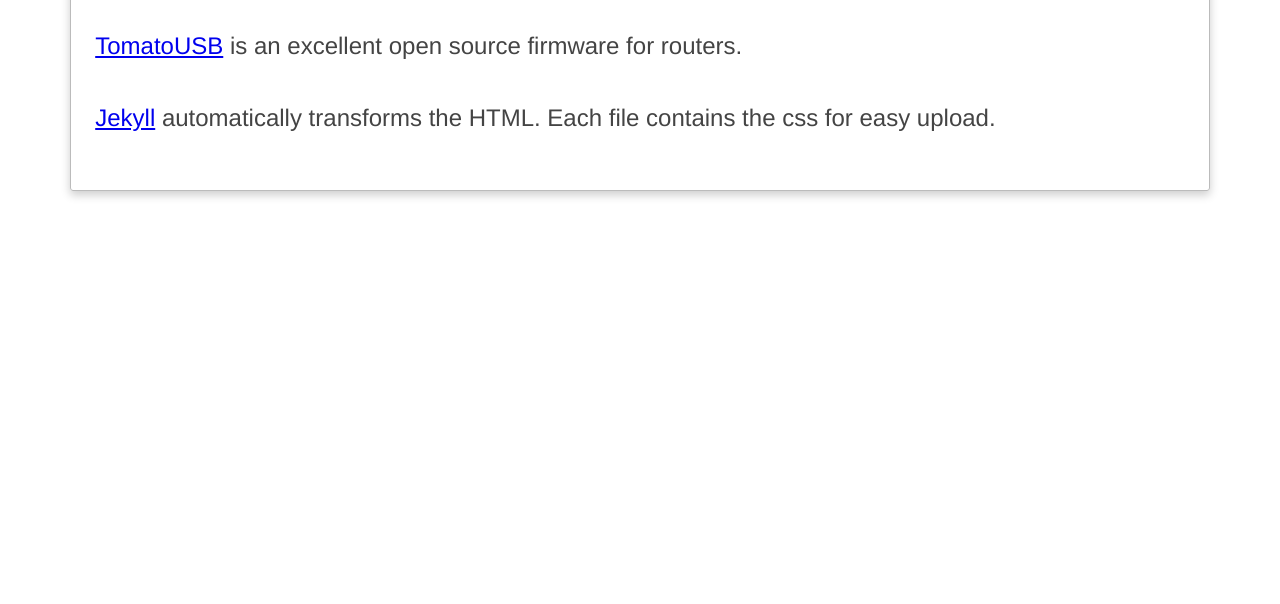
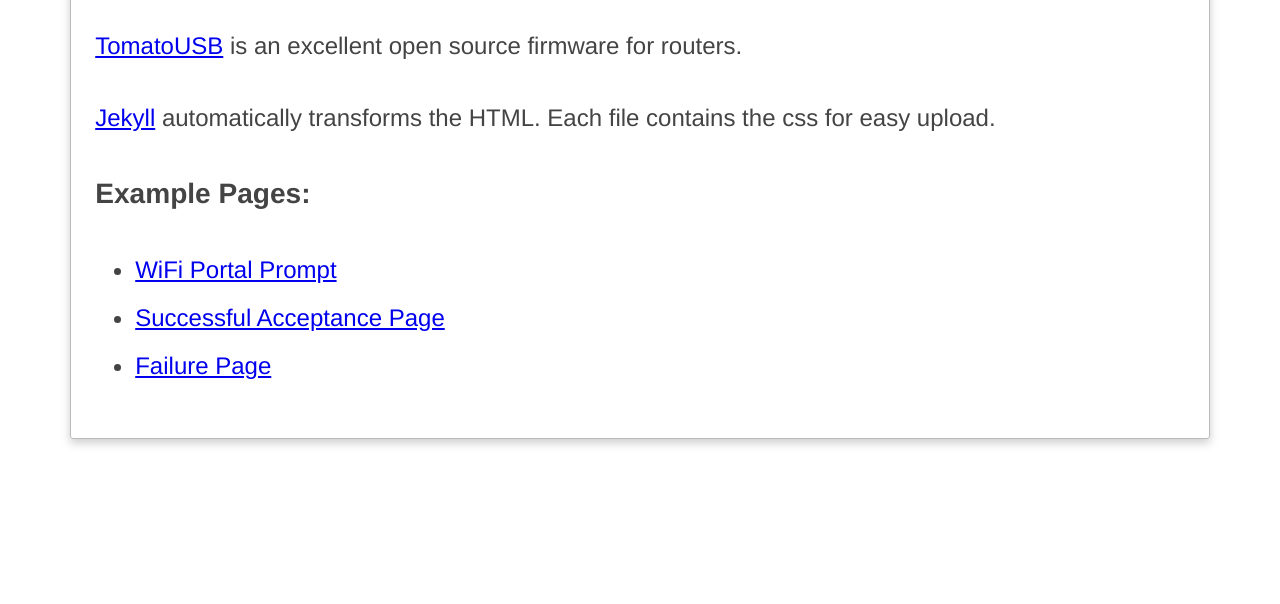
Before and after one commit to kamiller/captive-portal, a Jekyll site: the page built from index.html, in a window 1280 px wide. Shown: the part 320-924 px from the top of the page. Built offline with Jekyll 4.4.1, drawn with Linux system fonts in a browser that asks for light colours.

Commit message:
updated index page with examples

```diff
--- a/index.html
+++ b/index.html
@@ -7,6 +7,16 @@ title: Tomato Captive Portal Template
 
 		<div class="content">
 			<h2>This project contains HTML to use with TomatoUSB NoCat Captive Portal.</h2>
+
+
+
 			<p><a href="http://tomatousb.org/">TomatoUSB</a> is an excellent open source firmware for routers.</p>
 			<p><a href="https://github.com/mojombo/jekyll">Jekyll</a> automatically transforms the HTML.  Each file contains the css for easy upload.</p>
+
+			<h3>Example Pages:</h3>
+			<ul>
+				<li><a href="/prompt.html">WiFi Portal Prompt</a></li>
+				<li><a href="/success.html">Successful Acceptance Page</a></li>
+				<li><a href="/failure.html">Failure Page</a></li>
+			</ul>
 		</div>
```
